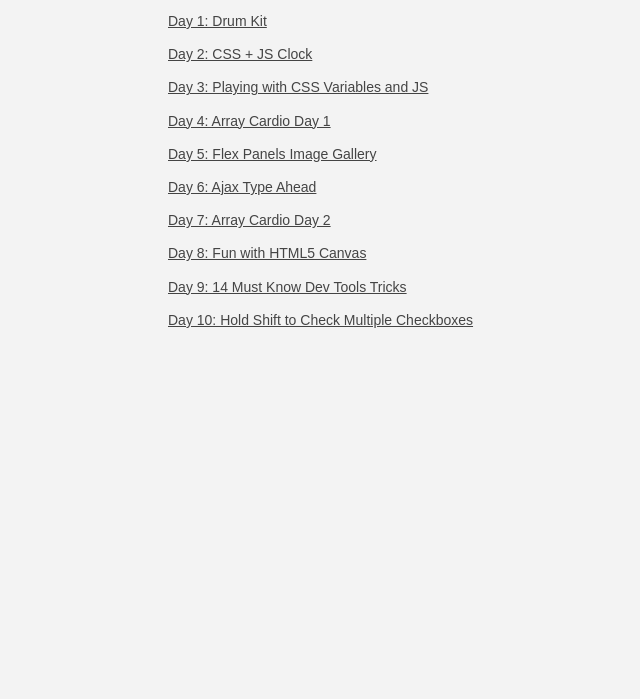
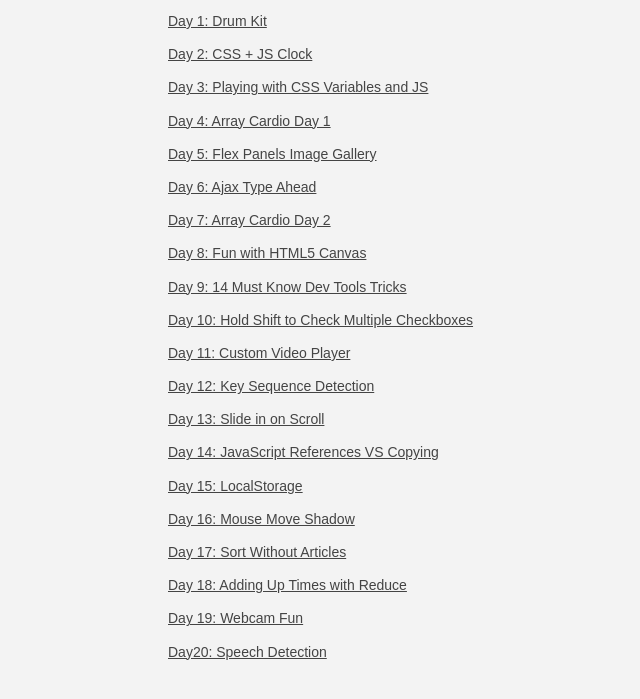
Before and after one commit to chocolat5/30days-of-javascript, a plain HTML site: page docs/index.html in a window 1280 px wide. Shown: the part 75-774 px from the top of the page, without its empty margins (112-752 px from the left). Drawn offline with Linux system fonts and the light colour scheme; a web font is replaced by a local one.

Commit message:
Update README & docs index.html

```diff
--- a/docs/index.html
+++ b/docs/index.html
@@ -25,6 +25,16 @@
     <li><a href="day8/index.html">Day 8: Fun with HTML5 Canvas</a></li>
     <li><a href="day9/index.html">Day 9: 14 Must Know Dev Tools Tricks</a></li>
     <li><a href="day10/index.html">Day 10: Hold Shift to Check Multiple Checkboxes</a></li>
+    <li><a href="day11/index.html">Day 11: Custom Video Player</a></li>
+    <li><a href="day12/index.html">Day 12: Key Sequence Detection</a></li>
+    <li><a href="day13/index.html">Day 13: Slide in on Scroll</a></li>
+    <li><a href="day14/index.html">Day 14: JavaScript References VS Copying</a></li>
+    <li><a href="day15/index.html">Day 15: LocalStorage</a></li>
+    <li><a href="day16/index.html">Day 16: Mouse Move Shadow</a></li>
+    <li><a href="day17/index.html">Day 17: Sort Without Articles</a></li>
+    <li><a href="day18/index.html">Day 18: Adding Up Times with Reduce</a></li>
+    <li><a href="day19/index.html">Day 19: Webcam Fun</a></li>
+    <li><a href="day20/index.html">Day20: Speech Detection</a></li>
   </ul>
 </div><!-- #wrapper -->
 
```
Also changed, not shown: 1 other file.
